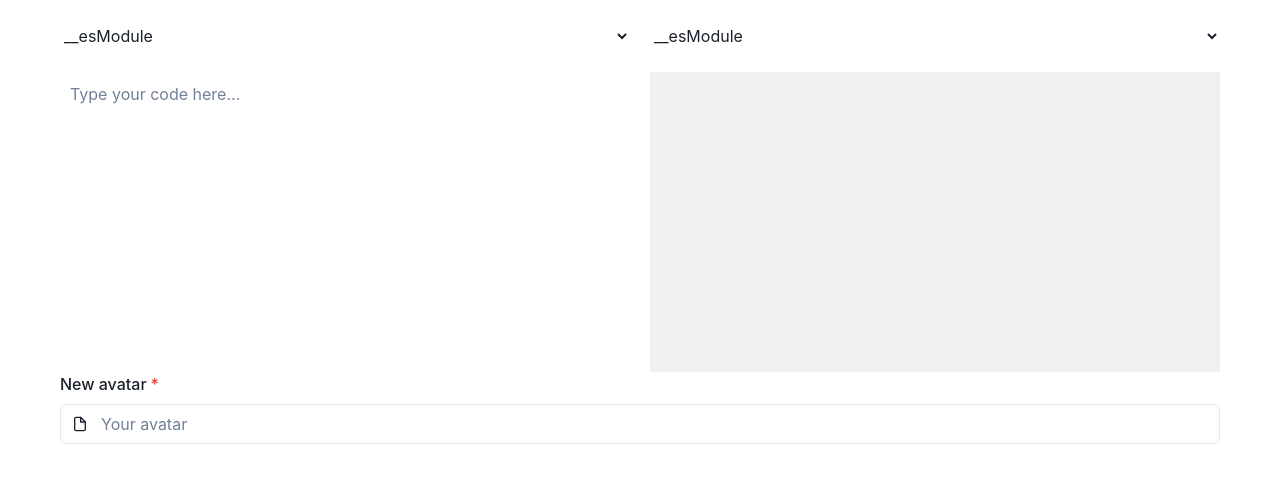
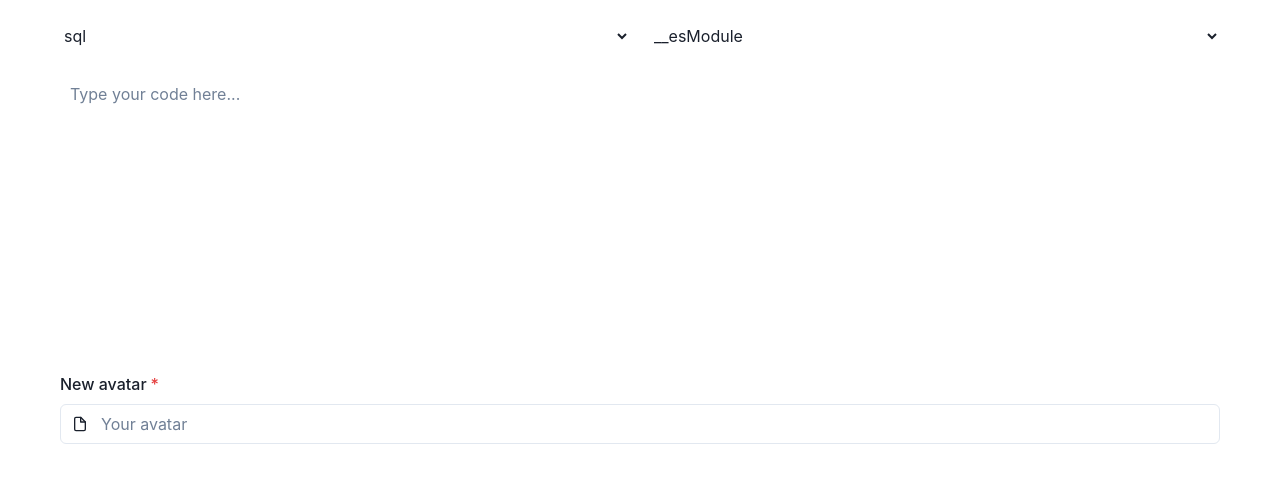
Before and after one commit to Govindskatyura/sql-visualizer, a React (Create React App) app: page / in a window 1280 px wide. Shown: the top 482 px of the page. Built offline with nearby package versions, Linux system fonts and the light colour scheme.

Commit message:
ui dropdown

```diff
--- a/src/App.js
+++ b/src/App.js
@@ -9,10 +9,10 @@ import FileUpload from "./components/FileUpload";
 import { useForm } from "react-hook-form";
 
 const defaultLanguage = (
-  <code>{"javascript" || Object.keys(languages).sort()[10]}</code>
+  "sql"
 );
 const defaultTheme = (
-  <code>{"atomOneDark" || Object.keys(themes).sort()[5]}</code>
+  Object.keys(themes).sort()[0]
 );
 
 export default function App() {
@@ -28,11 +28,15 @@ export default function App() {
   } = useForm();
   return (
     <div className="App">
+      <div className="Visualizer">
+
+      </div>
       <div className="ControlsBox">
         <Dropdown
           defaultTheme={defaultLanguage}
+          value={defaultLanguage}
           onChange={(e) => setLanguage(e.target.value)}
-          data={languages}
+          data={{'sql':languages.sql}}
         />
         <Dropdown
           defaultTheme={defaultTheme}
@@ -49,15 +53,17 @@ export default function App() {
           {input}
         </Highlighter>
       </div>
+      <div className="container">
       <FileUpload
         name="avatar"
-        acceptedFileTypes="image/*"
+        acceptedFileTypes=".txt"
         isRequired={false}
         placeholder="Your avatar"
         control={control}
       >
         New avatar
       </FileUpload>
+      </div>
     </div>
   );
 }
```
